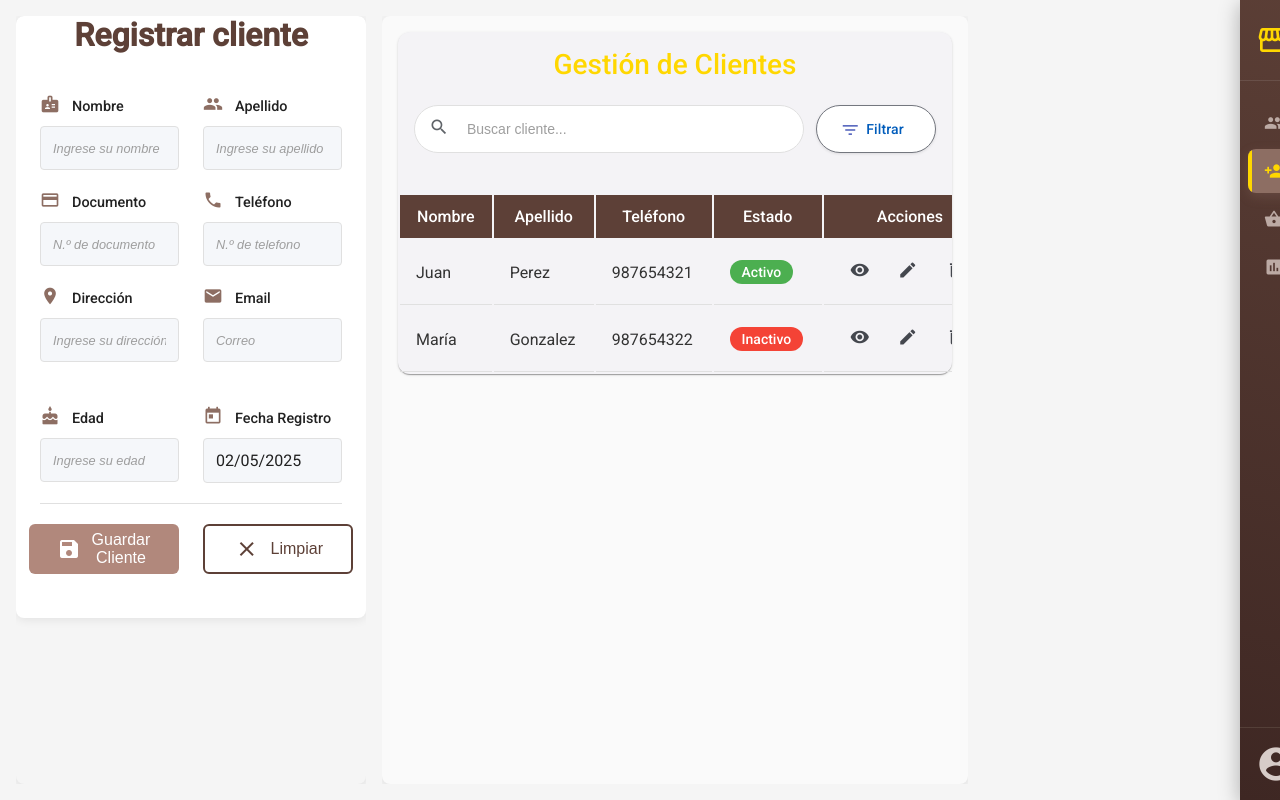
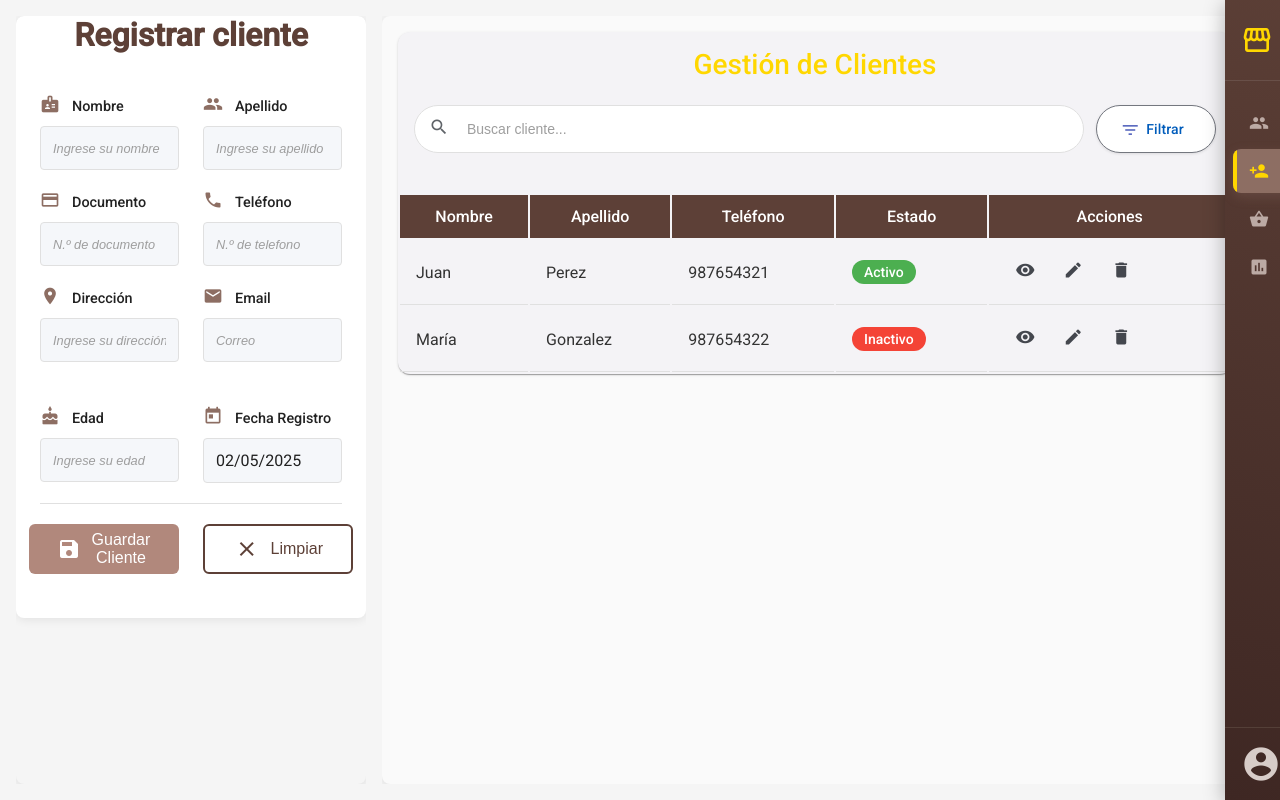
Before and after one commit to VictorTorreblancaFranco/PruebaAngular, an Angular app: page /customer-form in a window 1280 px wide. Built offline with nearby package versions, Linux system fonts and the light colour scheme.

Commit message:
casi terminada la interfaz de cliente

```diff
--- a/src/app/app.component.scss
+++ b/src/app/app.component.scss
@@ -16,7 +16,7 @@
 
 .main-grid {
   display: grid;
-  grid-template-columns: 350px 1fr 280px;
+  grid-template-columns: 350px 1fr auto;  /* auto permite que el sidebar cambie dinámicamente */
   gap: 16px;
   width: 100%;
   height: 100%;
@@ -25,21 +25,14 @@
 
   @media (max-width: 1200px) {
     grid-template-columns: 320px 1fr;
-
-    .sidebar-column {
-      display: none;
-    }
   }
 
   @media (max-width: 768px) {
     grid-template-columns: 1fr;
     padding: 8px;
-
-    .form-column {
-      order: 2;
-    }
   }
 }
+
 
 /* Estilos para cada columna */
 .form-column,
--- a/src/app/layout/sidebar/sidebar/sidebar.component.scss
+++ b/src/app/layout/sidebar/sidebar/sidebar.component.scss
@@ -7,7 +7,7 @@
     color: #FFF8E1;
     box-shadow: 0 4px 20px rgba(0, 0, 0, 0.3);
     position: fixed;
-    right: -240px; /* Cambiado de left a right */
+    right: -225px; /* Cambiado de left a right */
     top: 0;
     z-index: 1000;
     transition: all 0.3s ease;
```
